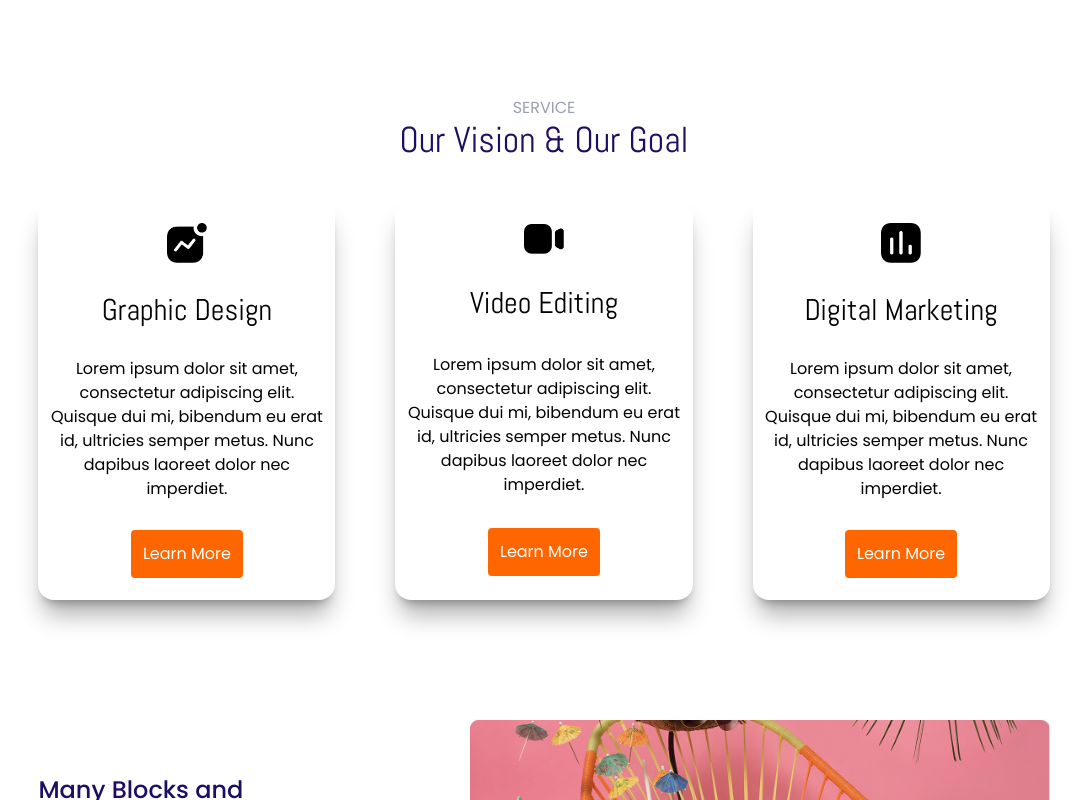
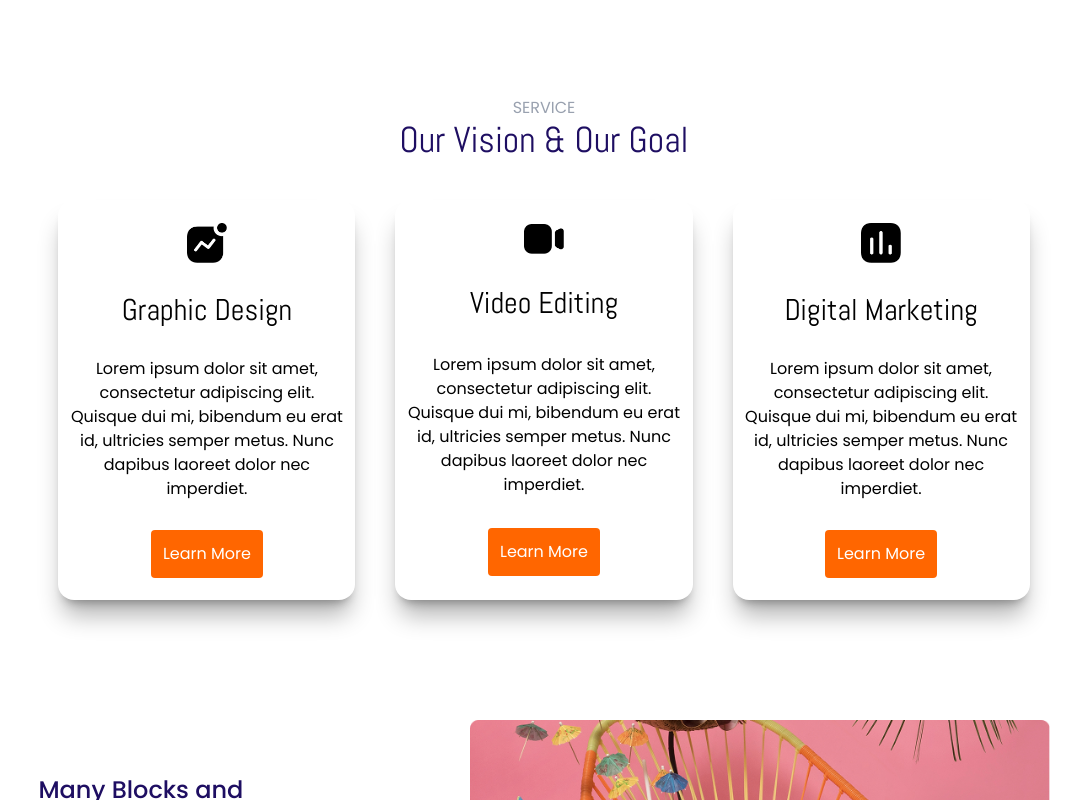
Before and after one commit to tonmoyofcl01-web/module3-assignment, a website: page src/index.html in a window 1280 px wide. Shown: the part 633-1433 px from the top of the page, without its empty margins (96-1183 px from the left). Drawn offline with Linux system fonts and the light colour scheme.

Commit message:
more tablet positioning issue fixed

```diff
--- a/src/index.html
+++ b/src/index.html
@@ -133,7 +133,7 @@
       </div>
 
       <!-- card -->
-      <div class="flex flex-col justify-between w-full gap-15 lg:flex-row">
+      <div class="flex flex-col justify-between w-full gap-15 md:flex-row md:px-5 md:gap-10 lg:flex-row">
         <div
           class="flex flex-col h-100 p-2 justify-around items-center rounded-2xl shadow-xl/30"
         >
```
Also changed, not shown: src/output.css.
